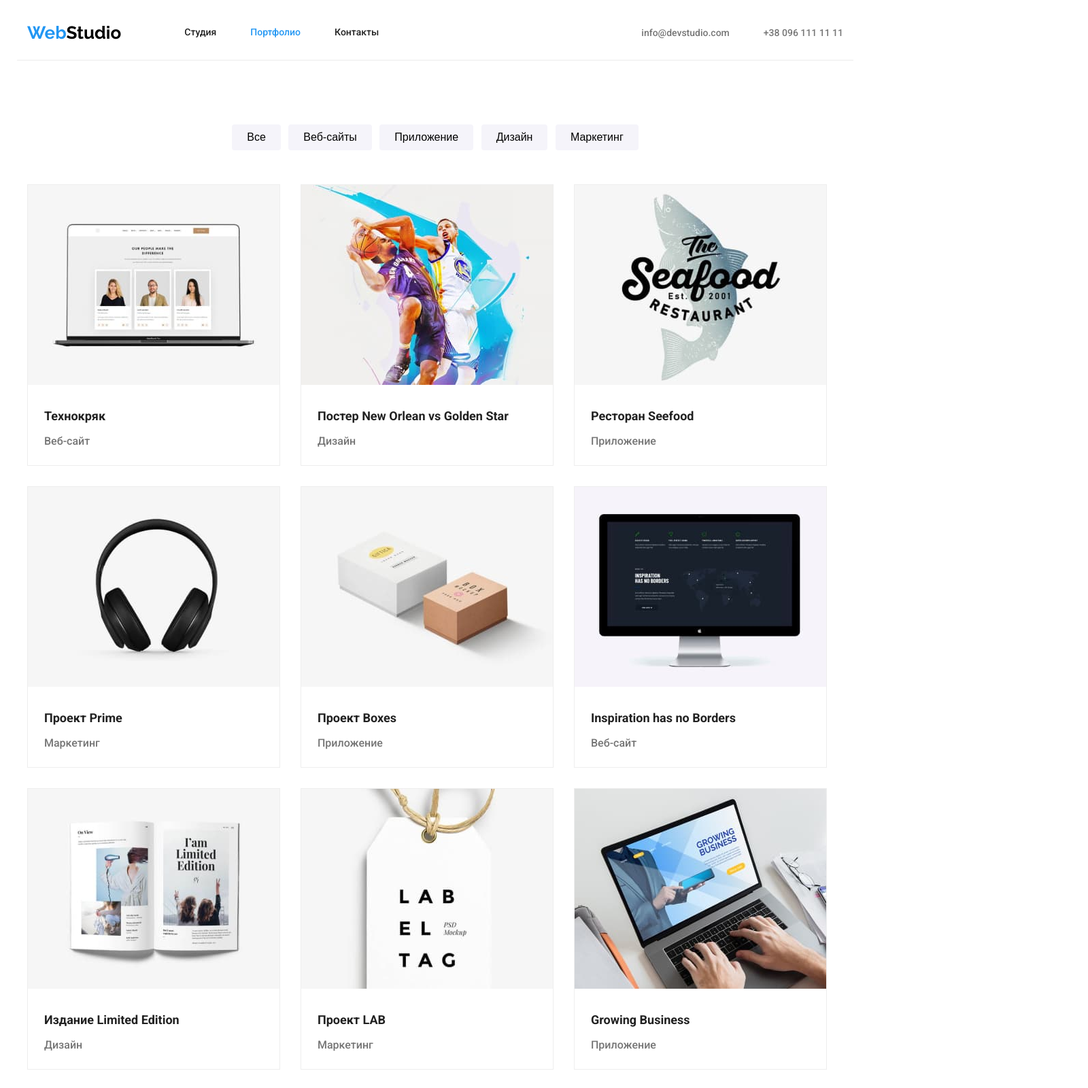
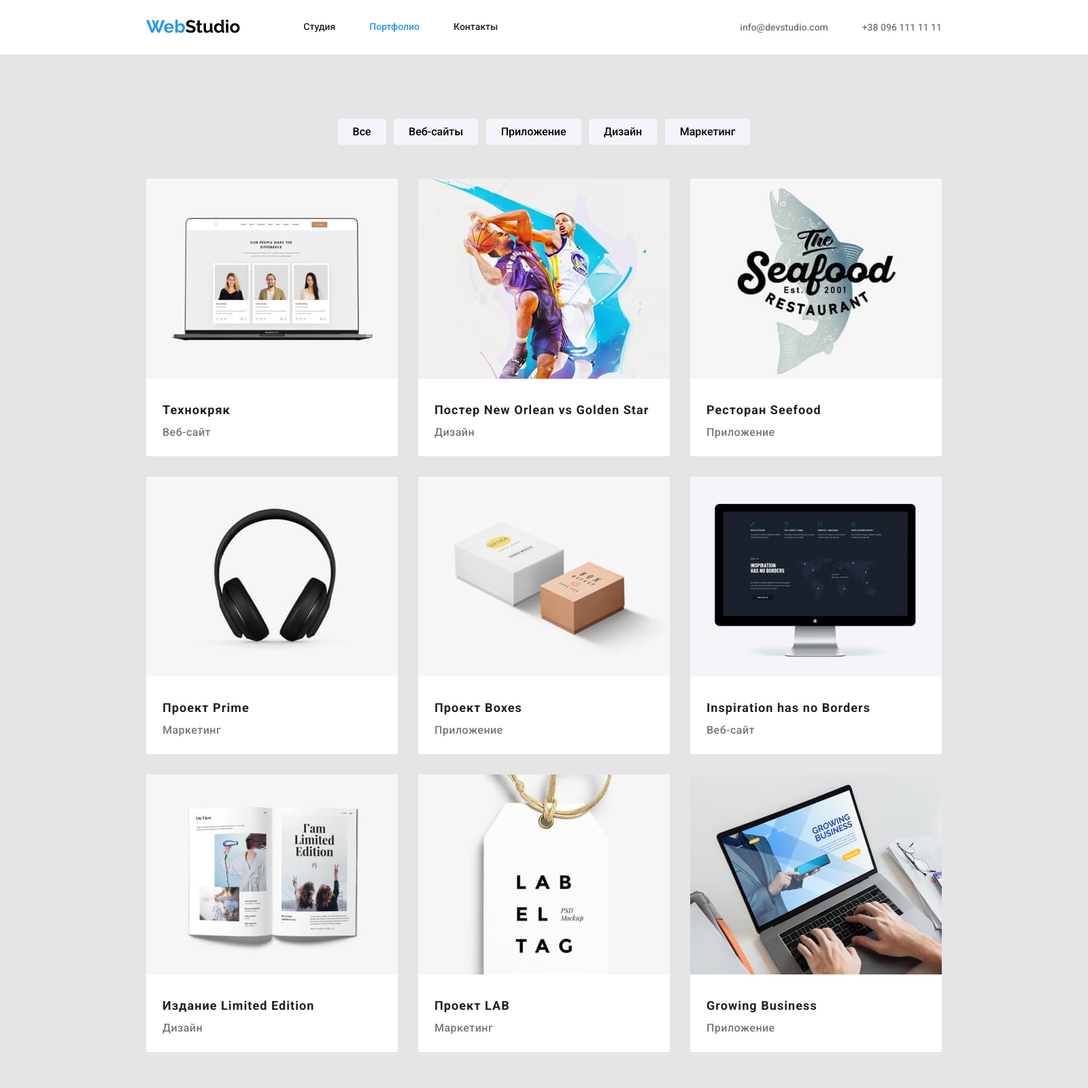
Before and after one commit to AleksandrKorzun/goit-markup-hw-03, a plain HTML site: page portfolio.html in a window 1280 px wide. Shown: the top 1600 px of the page at 68% size, 1600 px wide, since content can reach past the window. Drawn offline with nearby package versions, Linux system fonts and the light colour scheme.

Commit message:
Ispravlenoe DZ

```diff
--- a/css/style.css
+++ b/css/style.css
@@ -13,6 +13,7 @@ body {
   background: var(--white-background);
   font-family: Roboto, sans-serif;
   color: var(--text-black);
+  width: 1600px;
 }
 h1,
 h2,
@@ -37,6 +38,7 @@ ul {
   padding-right: 15px;
 
   width: 1200px;
+  /* outline: 1px solid tomato; */
 }
 .link {
   font-weight: 500;
@@ -54,15 +56,22 @@ ul {
   padding-bottom: 94px;
   font-size: 14px;
   line-height: 1.71;
+  width: 1600px;
 }
 .list {
   list-style-type: none;
 }
+.flex {
+  display: flex;
+}
 /* Header */
+
 .page-header {
-  display: flex;
+  border-bottom: 1px solid #ececec;
+  padding: 0 200px;
+}
+.page-header .container {
   align-items: center;
-  border-bottom: 1px solid #ececec;
 }
 .logo {
   color: var(--accent-blue);
@@ -75,20 +84,18 @@ ul {
   color: var(--text-dark);
 }
 .main-nav {
-  display: flex;
   align-items: center;
 }
 .site-nav {
-  display: flex;
   margin: 0;
-  padding-left: 93px;
+  padding: 32px 0 32px 93px;
+  align-items: center;
 
   font-weight: 500;
   font-size: 14px;
   line-height: 1.14;
 }
 .site-nav .link {
-  display: block;
   padding: 32px 0;
 }
 .site-nav .item + .item {
@@ -113,10 +120,12 @@ ul {
 /* Main */
 
 .hero-section {
-  padding: 250px 452px;
-
+  width: 1600px;
   text-align: center;
   background-color: var(--dark-background);
+}
+.hero-section .container {
+  padding: 200px 252px 200px 252px;
 }
 .hero-title {
   margin-bottom: 30px;
@@ -148,9 +157,9 @@ ul {
   text-align: center;
   color: var(--text-white);
   width: 200px;
-  height: 50px;
   border: transparent;
   border-radius: 4px;
+  padding: 10px 32px;
 }
 /* наши преимущества */
 .feature-list {
@@ -192,12 +201,16 @@ ul {
   margin-right: 30px;
 }
 /* наша команда */
+.section-our-team {
+  background-color: var(--grey-background);
+}
 .list-team {
   display: flex;
-
-  font-size: 16px;
-  line-height: 1.19;
   text-align: center;
+}
+.our-team-item {
+  background-color: var(--white-background);
+  padding-bottom: 30px;
 }
 .list-team .item {
   display: block;
@@ -207,6 +220,8 @@ ul {
 }
 .title-team {
   font-weight: 500;
+  font-size: 16px;
+  line-height: 1.19;
 }
 .our-skills-list {
   display: flex;
@@ -214,13 +229,24 @@ ul {
 .our-skills-list .item:not(:last-child) {
   margin-right: 30px;
 }
+.team-text {
+  font-size: 16px;
+  line-height: 1.19;
+}
+.team-image {
+  margin-bottom: 30px;
+}
 /* наши работы */
+.section-portfolio {
+  background-color: var(--light-background);
+}
 .btn-list {
   text-align: center;
   margin-bottom: 50px;
 }
 .btn-list .item {
   display: inline-block;
+  letter-spacing: 0.03em;
 }
 .btn-list .item:not(:last-child) {
   margin-right: 8px;
@@ -229,37 +255,49 @@ ul {
   padding: 6px 22px;
   border: transparent;
   border-radius: 4px;
+  font-family: Roboto;
+  font-weight: 500;
 }
 .portfolio-list {
   display: flex;
   flex-wrap: wrap;
 }
-.portfolio-list .item {
-  border: 1px solid #eeeeee;
-}
+
 .portfolio-list .item:not(:nth-child(3n + 3)) {
   margin-right: 30px;
 }
 .portfolio-list .item:not(:nth-child(n + 7)) {
   margin-bottom: 30px;
 }
-
+.portfolio-list-item {
+  background-color: var(--white-background);
+}
 .title-works {
   /* margin-top: 20px; */
-
+  margin-top: 20px;
+  padding-left: 24px;
   font-weight: bold;
   font-size: 18px;
   line-height: 2;
+  letter-spacing: 0.06em;
 }
 .text-works {
-  margin-top: 4px;
+  padding-bottom: 4px;
+  padding-bottom: 20px;
+  padding-left: 24px;
   font-size: 16px;
   line-height: 1.88;
+  letter-spacing: 0.03em;
   color: var(--text-grey);
 }
-.text-work-item {
-  padding: 20px 24px 20px 24px;
+.portfolio-list .link:hover,
+.portfolio-list .link:focus {
+  color: var(--text-dark);
 }
+/* .portfolio-list-item img {
+  margin-bottom: 20px;
+} */
+
 /* Footer */
 .footer {
   background-color: var(--dark-background);
@@ -273,6 +311,9 @@ ul {
 .logo-footer {
   display: block;
   margin-bottom: 20px;
+}
+.logo-footer span {
+  color: var(--text-white);
 }
 
 .address {
--- a/portfolio.html
+++ b/portfolio.html
@@ -9,21 +9,23 @@
     <link rel="preconnect" href="https://fonts.gstatic.com">
     <link href="https://fonts.googleapis.com/css2?family=Raleway:wght@700&family=Roboto:wght@400;500;700;900&display=swap"
         rel="stylesheet">
+    <link rel="stylesheet" href="https://cdnjs.cloudflare.com/ajax/libs/modern-normalize/1.0.0/modern-normalize.min.css">
     <link rel="stylesheet" href="./css/style.css">
 </head>
 
 <body>
     <!-- Шапка сайта -->
-    <header class="container page-header">
+    <header class="page-header">
+        <div class="container flex">
             <a class="logo" href="./index.html" lang="en">Web<span>Studio</span></a>
             <nav class="main-nav">
-            <ul class="site-nav list">
+                <ul class="list site-nav flex">
                     <li class="item"><a class="link" href="./index.html">Студия</a></li>
                     <li class="item"><a class="link current" href="./portfolio.html">Портфолио</a></li>
                     <li class="item"><a class="link" href="#">Контакты</a></li>
                 </ul>
             </nav>
-        <ul class="list contact-nav">
+            <ul class="list contact-nav flex">
                 <li class="item">
                     <a class="link link-contact" href="mailto:info@devstudio.com">info@devstudio.com</a>
                 </li>
@@ -31,15 +33,17 @@
                     <a class="link link-contact" href="tel:+380961111111">+38 096 111 11 11</a>
                 </li>
             </ul>
+        </div>
     </header>
 
         <!-- главная страница -->
-        <main class="container">
-            <section class="section">
+        <main>
+            <section class="section section-portfolio">
+                <div class="container">
                     <h1 hidden>Наше портфолио</h1>
                     <ul class="list btn-list">
                         <li class="item">
-                        <button class="btn" type="button">Все</button>
+                            <button class="btn btn" type="button">Все</button>
                         </li>
                         <li class="item">
                             <button class="btn" type="button">Веб-сайты</button>
@@ -56,93 +60,88 @@
                     </ul>
                     <ul class="list portfolio-list">
                         <li class="item">
+                            <div class="portfolio-list-item">
                                 <a class="link" href="#">
                                     <img src="./images/portfolio/website1.jpg" alt="Веб-сайт Технокряк" width="370" height="294">
-                            <div class="text-work-item">
                                     <h2 class="title-works">Технокряк</h2>
                                     <p class="text-works">Веб-сайт</p>
+                                </a>
                             </div>
-
-                        </a>
                         </li>
                         <li class="item">
+                            <div class="portfolio-list-item">
                                 <a class="link" href="#">
                                 <img src="./images/portfolio/website2.jpg" alt="Постер New Orlean vs Golden Star" width="370" height="294">
-                            <div class="text-work-item">
                                     <h2 class="title-works">Постер New Orlean vs Golden Star</h2>
                                     <p class="text-works">Дизайн</p>
+                                </a>
                             </div>
-                        </a>
                         </li>
                         <li class="item">
+                            <div class="portfolio-list-item">
                                 <a class="link" href="#">
                                 <img src="./images/portfolio/website3.jpg" alt="Приложение для ресторана Seefood" width="370" height="294">
-                            <div class="text-work-item">
                                     <h2 class="title-works">Ресторан Seefood</h2>
                                     <p class="text-works">Приложение</p>
+                                </a>
                             </div>
-                        </a>
                         </li>
                         <li class="item">
+                            <div class="portfolio-list-item">
                                 <a class="link" href="#">
                                 <img src="./images/portfolio/website4.jpg" alt="Проект Prime" width="370" height="294">
-                            <div class="text-work-item">
                                     <h2 class="title-works">Проект Prime</h2>
                                     <p class="text-works">Маркетинг</p>
+                                </a>
                             </div>
-
-                        </a>
                         </li>
                         <li class="item">
+                            <div class="portfolio-list-item">
                                 <a class="link" href="#">
                                 <img src="./images/portfolio/website5.jpg" alt="Проект Boxes" width="370" height="294">
-                            <div class="text-work-item">
                                     <h2 class="title-works">Проект Boxes</h2>
                                     <p class="text-works">Приложение</p>
+                                </a>
                             </div>
-                        </a>
                         </li>
                         <li class="item">
+                            <div class="portfolio-list-item">
                                 <a class="link" href="#">
                                 <img src="./images/portfolio/website6.jpg" alt="Inspiration has no Borders" width="370" height="294">
-                            <div class="text-work-item">
                                     <h2 class="title-works">Inspiration has no Borders</h2>
                                     <p class="text-works">Веб-сайт</p>
+                                </a>
                             </div>
-
-                        </a>
                         </li>
                         <li class="item">
+                            <div class="portfolio-list-item">
                                 <a class="link" href="#">
                                 <img src="./images/portfolio/website7.jpg" alt="Издание Limited Edition" width="370" height="294">
-                            <div class="text-work-item">
                                     <h2 class="title-works">Издание Limited Edition</h2>
                                     <p class="text-works">Дизайн</p>
+                                </a>
                             </div>
-
-                        </a>
                         </li>
                         <li class="item">
+                            <div class="portfolio-list-item">
                                 <a class="link" href="#">
                                 <img src="./images/portfolio/website8.jpg" alt="Проект LAB" width="370" height="294">
-                            <div class="text-work-item">
                                     <h2 class="title-works">Проект LAB</h2>
                                     <p class="text-works">Маркетинг</p>
+                                </a>
                             </div>
-
-                        </a>
                         </li>
                         <li class="item">
+                            <div class="portfolio-list-item">
                                 <a class="link" href="#">
                                 <img src="./images/portfolio/website9.jpg" alt="Growing Business" width="370" height="294">
-                            <div class="text-work-item">
                                     <h2 class="title-works">Growing Business</h2>
                                     <p class="text-works">Приложение</p>
+                                </a>
                             </div>
-
-                        </a>
                         </li>
                     </ul>
+                </div>
             </section>
 
         </main>
```
Also changed, not shown: index.html (+36 -12 lines). Lines whose indentation alone changed are shown as unchanged.
